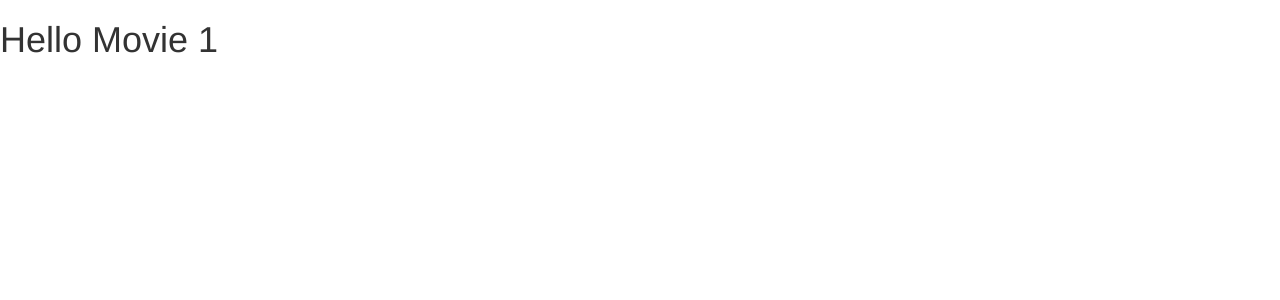
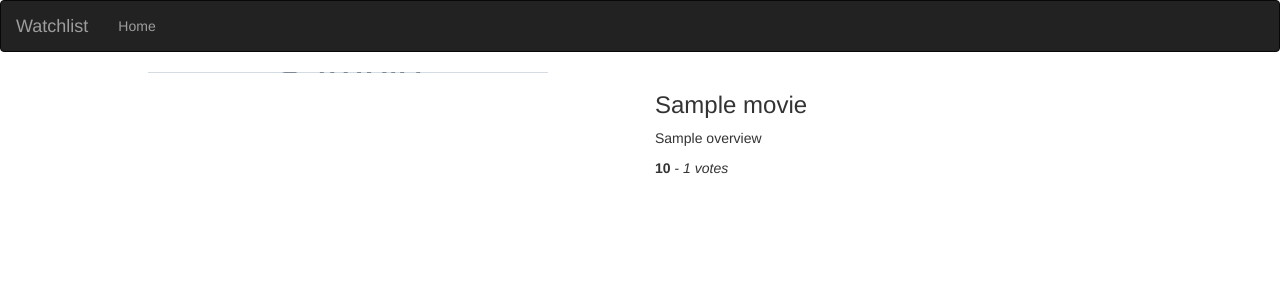
Before and after one commit to Joseph-Wairimu/Movie-Watchlist, a Flask app: template app/templates/movie.html in a window 1280 px wide. Shown: the top 300 px of the page. Run offline with Flask 2, Linux system fonts and the light colour scheme; the template is opened without the code that fills it: most values are stand-ins (such as "Sample title", 1, 10 or a date in 2020); grey boxes marked "Sample" are stand-in pictures; parts of the project's set-up code (start-up, migrations or seed data) failed here and were passed over; some libraries are stand-ins or nearby versions.

Commit message:
adding links and css

```diff
--- a/app/templates/base.html
+++ b/app/templates/base.html
@@ -1,4 +1,9 @@
 {% extends 'bootstrap/base.html'%}
+
+<!-- Navbar block  -->
+{% block navbar %}
+    {% include 'navbar.html' %}
+{% endblock %}
 <!-- <!DOCTYPE html>
 <html>
     <head>
--- a/app/templates/movie.html
+++ b/app/templates/movie.html
@@ -1,4 +1,22 @@
 {% extends 'base.html'%}
+<!-- Content block -->
 {% block content %}
-<h1> Hello Movie {{ id }} </h1>
-{% endblock%}
+<div class="container">
+
+    <!-- Poster background -->
+    <div class="row">
+        <div class="col-xs-6 col-sm-6 col-md-6 col-lg-6 posterPath" style="background: url({{movie.poster}}) no-repeat center center">
+        </div>
+
+        <div class="col-xs-6 col-sm-6 col-md-6 col-lg-6 movie-details">
+            <h3>{{ movie.title }}</h3>
+
+            <p class="overview"> {{ movie.overview }}</p>
+            <p class="ratings"> <b> {{ movie.vote_average }}</b> - <i>{{ movie.vote_count}} votes </i> </p>
+
+
+        </div>
+    </div>
+
+</div>
+{% endblock %}
--- a/app/templates/navbar.html
+++ b/app/templates/navbar.html
@@ -0,0 +1,18 @@
+<div class="navbar navbar-inverse" role="navigation">
+    <div class="container-fluid">
+        <div class="navbar-header">
+            <button type="button" class="navbar-toggle" data-toggle="collapse" data-target=".navbar-collapse">
+              <span class="sr-only">Toggle navigation</span>
+              <span class="icon-bar"></span>
+              <span class="icon-bar"></span>
+              <span class="icon-bar"></span>
+            </button>
+            <a class="navbar-brand" href="/"> Watchlist </a>
+        </div>
+        <div class="navbar-collapse collapse">
+            <ul class="nav navbar-nav">
+                <li><a href="/">Home</a></li>
+        </div>
+
+    </div>
+</div>
```
Also changed, not shown: app/request.py (+20 -0 lines), app/templates/macros.html (+8 -1 lines), app/views.py (+8 -2 lines).
